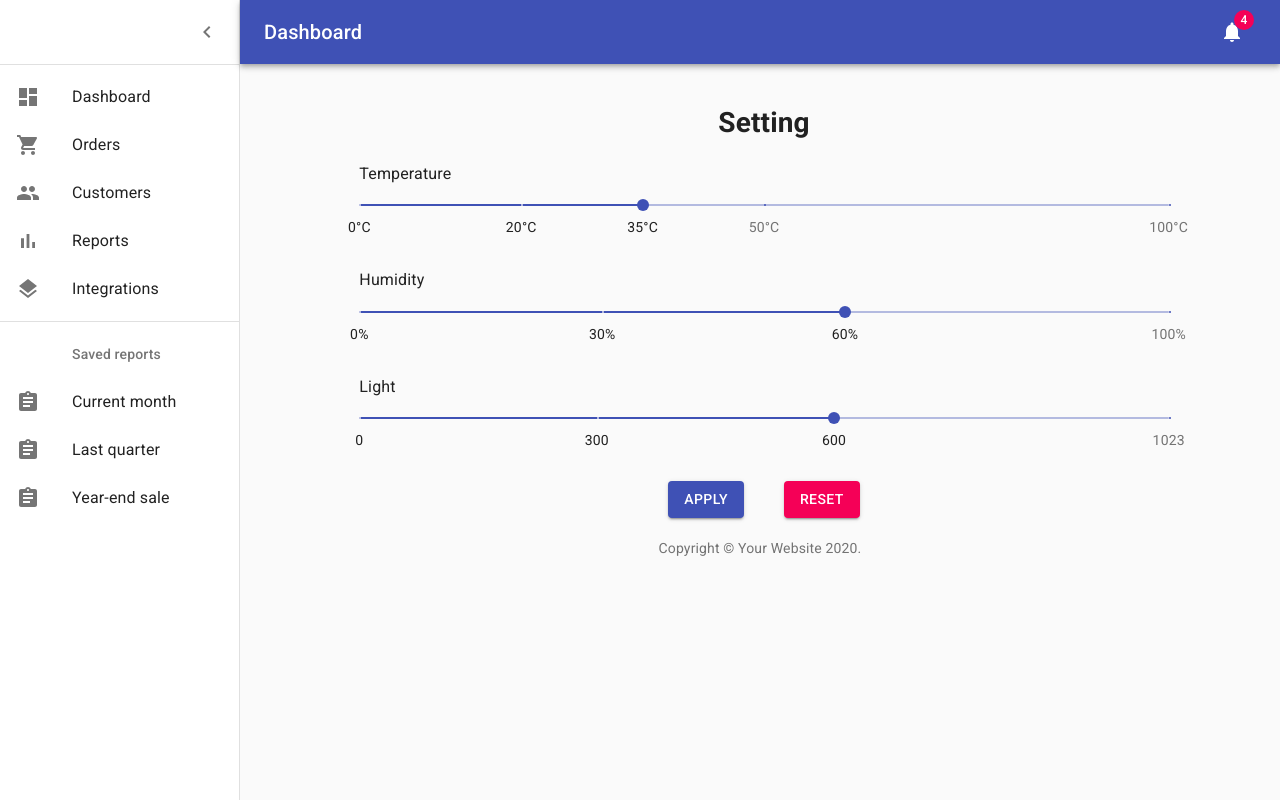
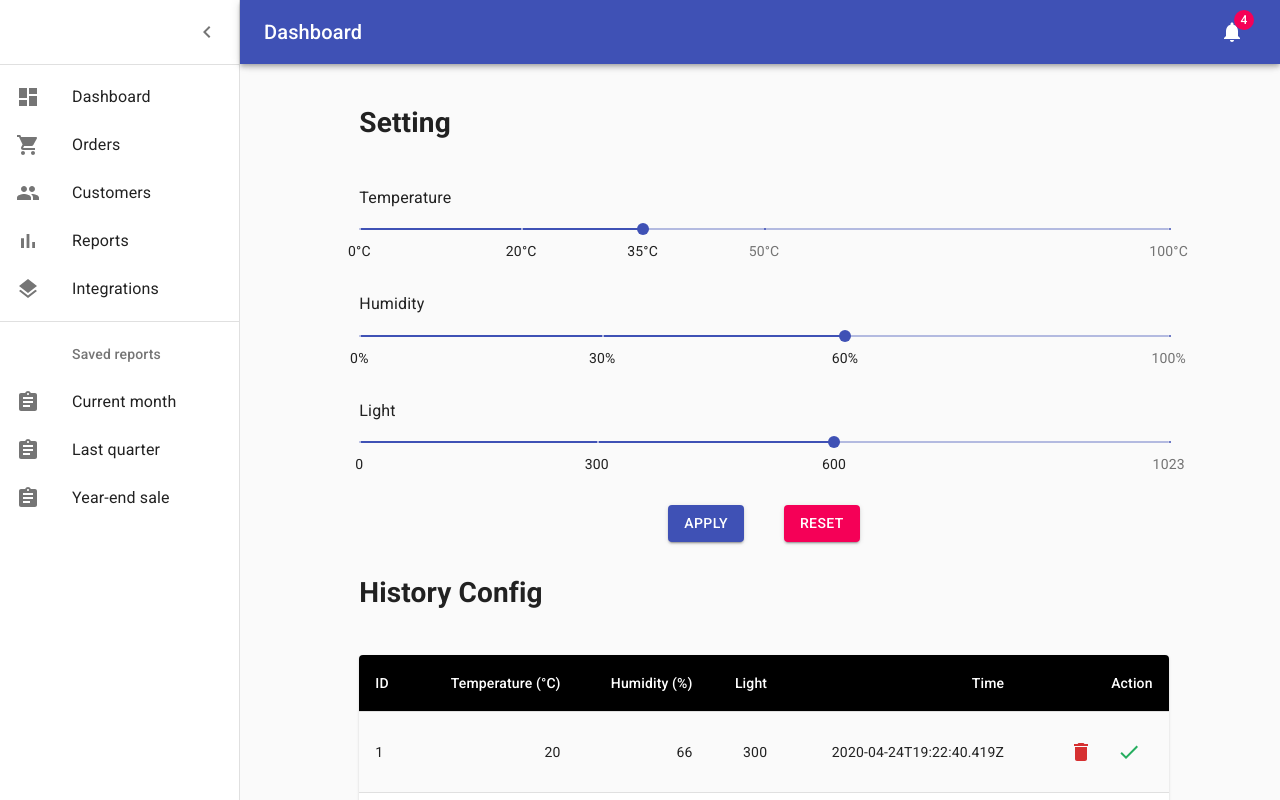
Before and after one commit to hieunguyen1704/ttdadn-iot-web-app-frontend, a React (Vite) app: page /user-config in a window 1280 px wide. Built offline with nearby package versions, Linux system fonts and the light colour scheme.

Commit message:
UserConfig Feature Ver1

```diff
--- /dev/null
+++ b/src/views/Module/UserConfig/HistoryConfig/HistoryConfig.js
@@ -0,0 +1,122 @@
+import React from "react";
+import { withStyles, makeStyles } from "@material-ui/core/styles";
+import Table from "@material-ui/core/Table";
+import TableBody from "@material-ui/core/TableBody";
+import TableCell from "@material-ui/core/TableCell";
+import TableContainer from "@material-ui/core/TableContainer";
+import TableHead from "@material-ui/core/TableHead";
+import TableRow from "@material-ui/core/TableRow";
+import Paper from "@material-ui/core/Paper";
+import Hidden from "@material-ui/core/Hidden";
+import Grid from "@material-ui/core/Grid";
+import IconButton from "@material-ui/core/IconButton";
+import DeleteIcon from "@material-ui/icons/Delete";
+import CheckIcon from "@material-ui/icons/Check";
+const StyledTableCell = withStyles((theme) => ({
+  head: {
+    backgroundColor: theme.palette.common.black,
+    color: theme.palette.common.white,
+  },
+  body: {
+    fontSize: 14,
+  },
+}))(TableCell);
+
+const StyledTableRow = withStyles((theme) => ({
+  root: {
+    "&:nth-of-type(odd)": {
+      backgroundColor: theme.palette.background.default,
+    },
+  },
+}))(TableRow);
+const useStyles = makeStyles({
+  table: {
+    minWidth: 650,
+  },
+});
+
+export default function HistoryConfig(props) {
+  const classes = useStyles();
+  if (props.history.length > 0) {
+    return (
+      <Grid container spacing={3} className="flex-center">
+        <Grid item md={10} xs={12}>
+          <h1>History Config</h1>
+        </Grid>
+        <Grid item md={10} xs={12}>
+          <TableContainer component={Paper}>
+            <Table className={classes.table} aria-label="History Config">
+              <TableHead>
+                <TableRow>
+                  <Hidden mdDown>
+                    <StyledTableCell>ID</StyledTableCell>
+                  </Hidden>
+                  <StyledTableCell align="right">
+                    Temperature&nbsp;(°C)
+                  </StyledTableCell>
+                  <StyledTableCell align="right">
+                    Humidity&nbsp;(%)
+                  </StyledTableCell>
+                  <StyledTableCell align="right">Light</StyledTableCell>
+                  <Hidden mdDown>
+                    <StyledTableCell align="right">Time</StyledTableCell>
+                  </Hidden>
+                  <StyledTableCell align="right">Action</StyledTableCell>
+                </TableRow>
+              </TableHead>
+              <TableBody>
+                {props.history.map((el, index) => (
+                  <StyledTableRow key={index}>
+                    <Hidden mdDown>
+                      <StyledTableCell component="th" scope="row">
+                        {index + 1}
+                      </StyledTableCell>
+                    </Hidden>
+
+                    <StyledTableCell align="right">
+                      {el.tempeThreshold}
+                    </StyledTableCell>
+                    <StyledTableCell align="right">
+                      {el.humidThreshold}
+                    </StyledTableCell>
+                    <StyledTableCell align="right">
+                      {el.lightThreshold}
+                    </StyledTableCell>
+                    <Hidden mdDown>
+                      <StyledTableCell align="right">
+                        {el.createdAt}
+                      </StyledTableCell>
+                    </Hidden>
+                    <StyledTableCell align="right">
+                      <IconButton
+                        aria-label="delete"
+                        style={{ color: "#d63031" }}
+                        onClick={() => props.deleted(index)}
+                      >
+                        <DeleteIcon />
+                      </IconButton>
+                      <IconButton
+                        aria-label="check"
+                        style={{ color: "#27ae60" }}
+                        onClick={() => props.checked(index)}
+                      >
+                        <CheckIcon />
+                      </IconButton>
+                    </StyledTableCell>
+                  </StyledTableRow>
+                ))}
+              </TableBody>
+            </Table>
+          </TableContainer>
+        </Grid>
+      </Grid>
+    );
+  }
+  return (
+    <Grid container spacing={3} className="flex-center">
+      <Grid item md={10} xs={12}>
+        <h1>Please Choose Setting</h1>
+      </Grid>
+    </Grid>
+  );
+}
--- a/src/views/Module/UserConfig/SliderContainer/SliderContainer.js
+++ b/src/views/Module/UserConfig/SliderContainer/SliderContainer.js
@@ -2,8 +2,6 @@ import React from "react";
 import Typography from "@material-ui/core/Typography";
 import Slider from "@material-ui/core/Slider";
 import "./SliderContainer.scss";
-
-
 const tempMarks = [
     {
       value: 0,
@@ -72,7 +70,6 @@ const SliderContainer = (props) => {
         min={0}
         max={props.max}
         value={props.value}
-        // getAriaValueText={this.valueText}
         aria-labelledby= {props.type}
         step={props.step}
         valueLabelDisplay="auto"
--- a/src/views/Module/UserConfig/SliderContainer/SliderContainer.scss
+++ b/src/views/Module/UserConfig/SliderContainer/SliderContainer.scss
@@ -1,6 +1,3 @@
-// .slider-container{
-//     width: 1000px;
-// }
 form{
     width: 100%;
 }
--- a/src/views/Module/UserConfig/UserConfig.js
+++ b/src/views/Module/UserConfig/UserConfig.js
@@ -1,12 +1,10 @@
 import React, { Component } from "react";
 import "./theme/UserConfig.scss";
-
 import SliderContainer from "./SliderContainer/SliderContainer";
-// import Button from "@material-ui/core/Button";
 import Grid from "@material-ui/core/Grid";
 import Container from "@material-ui/core/Container";
-import ButtonArea from './ButtonArea/ButtonArea';
-// import Box from '@material-ui/core/Box';
+import ButtonArea from "./ButtonArea/ButtonArea";
+import HistoryConfig from "./HistoryConfig/HistoryConfig";
 class UserConfig extends Component {
   constructor(props) {
     super(props);
@@ -17,8 +15,26 @@ class UserConfig extends Component {
         lightThreshold: 600,
       },
       currentUserId: 1,
+      historyConfig: [
+        {
+          humidThreshold: 66,
+          tempeThreshold: 20,
+          lightThreshold: 300,
+          createdAt: "2020-04-24T19:22:40.419Z",
+        },
+        {
+          humidThreshold: 50,
+          tempeThreshold: 22,
+          lightThreshold: 500,
+          createdAt: "2020-04-24T19:22:40.419Z",
+        },
+      ],
     };
-    // this.changeHandler = this.changeHandler.bind(this);
+  }
+  getCurrentTime() {
+    var tempDate = new Date();
+    var date = tempDate.getFullYear() + '-' + (tempDate.getMonth()+1) + '-' + tempDate.getDate() +' '+ tempDate.getHours()+':'+ tempDate.getMinutes()+':'+ tempDate.getSeconds();
+    return date;
   }
   changeHandler(type, event, newValue) {
     const newThreshold = {
@@ -29,9 +45,21 @@ class UserConfig extends Component {
       threshold: newThreshold,
     });
   }
-  submitHandler() {
+  submitHandler(event) {
     console.log("submit successful");
-    alert("Submit successful");
+    let { threshold, historyConfig } = this.state;
+    let newHistoryConfig = [...historyConfig];
+    let newConfig = {
+      humidThreshold: threshold.humidThreshold,
+      tempeThreshold: threshold.tempeThreshold,
+      lightThreshold: threshold.lightThreshold,
+      createdAt: this.getCurrentTime(),
+    };
+    newHistoryConfig.push(newConfig);
+    this.setState({
+      historyConfig: newHistoryConfig,
+    });
+    event.preventDefault();
   }
   resetHandler() {
     this.setState({
@@ -42,8 +70,26 @@ class UserConfig extends Component {
       },
     });
   }
+  deletedHistoryHandler(configIndex) {
+    const { historyConfig } = this.state;
+    let newHistoryConfig = [...historyConfig];
+    newHistoryConfig.splice(configIndex, 1);
+    this.setState({
+      historyConfig: newHistoryConfig,
+    });
+  }
+  checkedHistoryHandler(configIndex){
+    const { threshold,historyConfig } = this.state;
+    let newThreshold = {...threshold};
+    newThreshold.humidThreshold = historyConfig[configIndex].humidThreshold;
+    newThreshold.lightThreshold = historyConfig[configIndex].lightThreshold;
+    newThreshold.tempeThreshold = historyConfig[configIndex].tempeThreshold;
+    this.setState({
+      threshold: newThreshold
+    });
+  }
   render() {
-    const { threshold } = this.state;
+    const { threshold, historyConfig } = this.state;
     const sliderContainerList = Object.keys(threshold).map((elKey) => {
       return (
         <Grid item md={10} xs={12} key={elKey}>
@@ -63,30 +109,32 @@ class UserConfig extends Component {
                 : 1023
             }
             value={threshold[elKey]}
-            // step={elKey === "tempeThreshold" ? 1 : elKey === "humidThreshold" ? 2 : 10}
             step={1}
             change={this.changeHandler.bind(this, elKey)}
-            // style={{margin: '0 auto'}}
           />
         </Grid>
       );
     });
     return (
       <Container maxWidth="lg" style={{ width: "80vw" }}>
-        <h1 style={{ textAlign: "center" }}>Setting</h1>
         <form onSubmit={this.submitHandler.bind(this)}>
           <Grid container spacing={3} className="flex-center">
+            <Grid item md={10} xs={12}>
+              <h1>Setting</h1>
+            </Grid>
             {sliderContainerList}
             <Grid item md={6} xs={12}>
-              <ButtonArea
-              reset = {this.resetHandler.bind(this)}
-              />
+              <ButtonArea reset={this.resetHandler.bind(this)} />
             </Grid>
           </Grid>
         </form>
+        <HistoryConfig
+          history={historyConfig}
+          deleted={this.deletedHistoryHandler.bind(this)}
+          checked={this.checkedHistoryHandler.bind(this)}
+        />
       </Container>
     );
   }
 }
-
 export default UserConfig;
```
